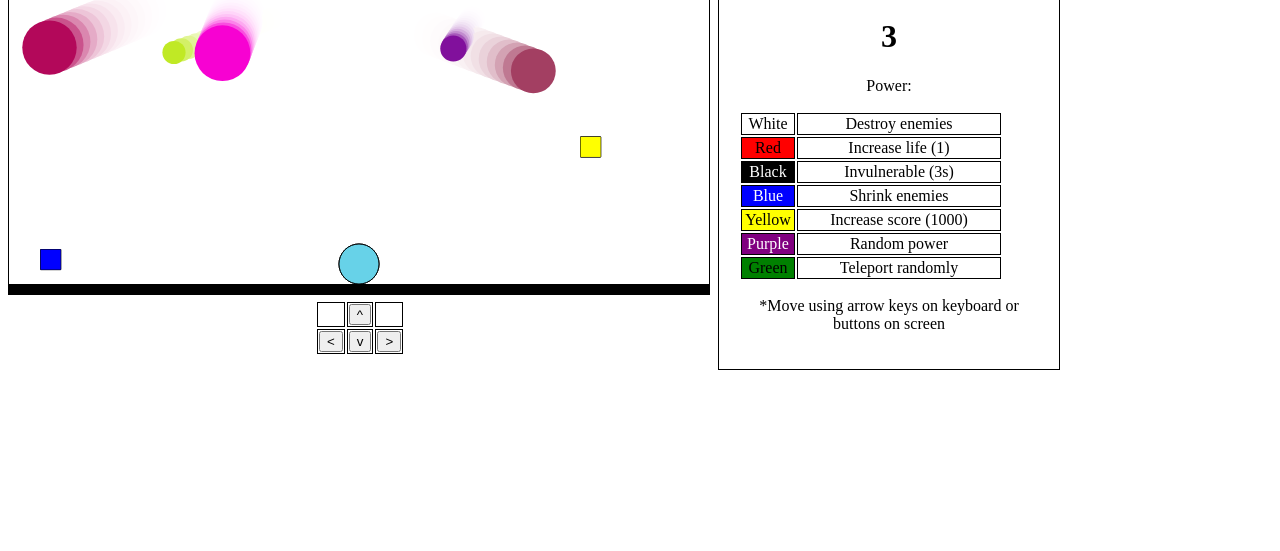
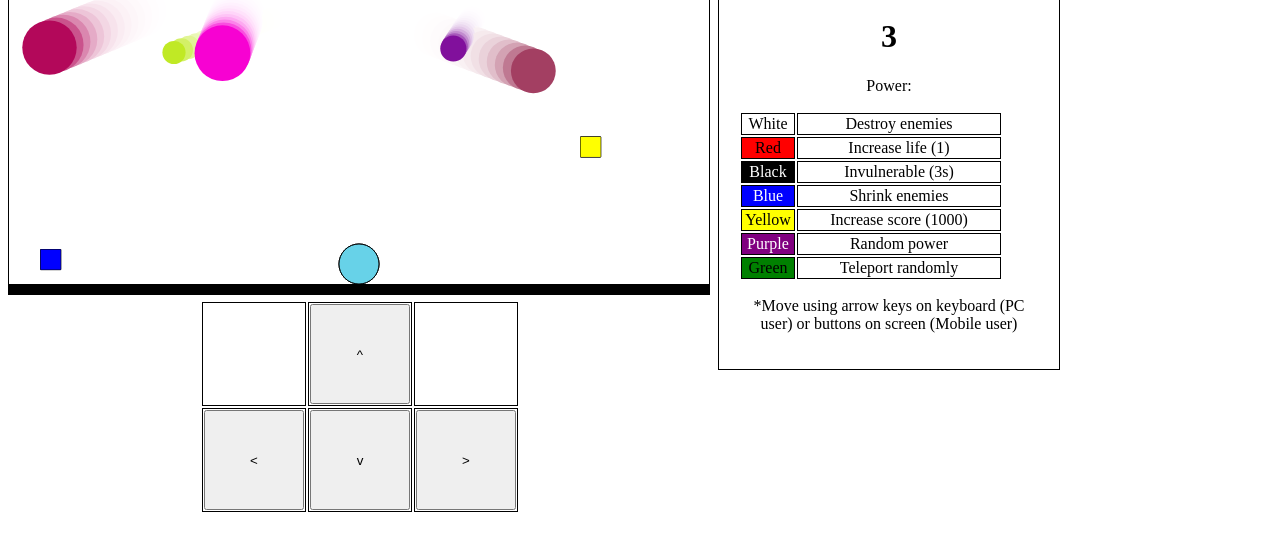
Before and after one commit to thanhdamquoc/JumpMan, a plain HTML site: page index.html in a window 1280 px wide. Shown: the part 215-766 px from the top of the page. Drawn offline with Linux system fonts and the light colour scheme.

Commit message:
fix button input scroll screen

```diff
--- a/index.html
+++ b/index.html
@@ -18,8 +18,12 @@
         }
         #buttonInputPanel {
             position: absolute;
-            left: 315px;
+            left: 200px;
             top: 515px;
+        }
+        #buttonInputPanel button {
+            width: 100px;
+            height: 100px;
         }
     </style>
 </head>
@@ -62,7 +66,7 @@
             <td>Teleport randomly</td>
         </tr>
     </table>
-    <p>*Move using arrow keys on keyboard or buttons on screen</p>
+    <p>*Move using arrow keys on keyboard (PC user) or buttons on screen (Mobile user)</p>
 </div>
 <div id="buttonInputPanel">
     <table>
--- a/script.js
+++ b/script.js
@@ -32,6 +32,10 @@ function movePlayer(inputCode) {
 //keyboard input
 addEventListener("keydown", getKey);
 function getKey(event) {
+    if([37, 38, 39, 40].indexOf(event.keyCode) > -1) {
+        event.preventDefault();
+    }
+
     switch (event.keyCode) {
         case 37:
             player.speedX = -5;
```
